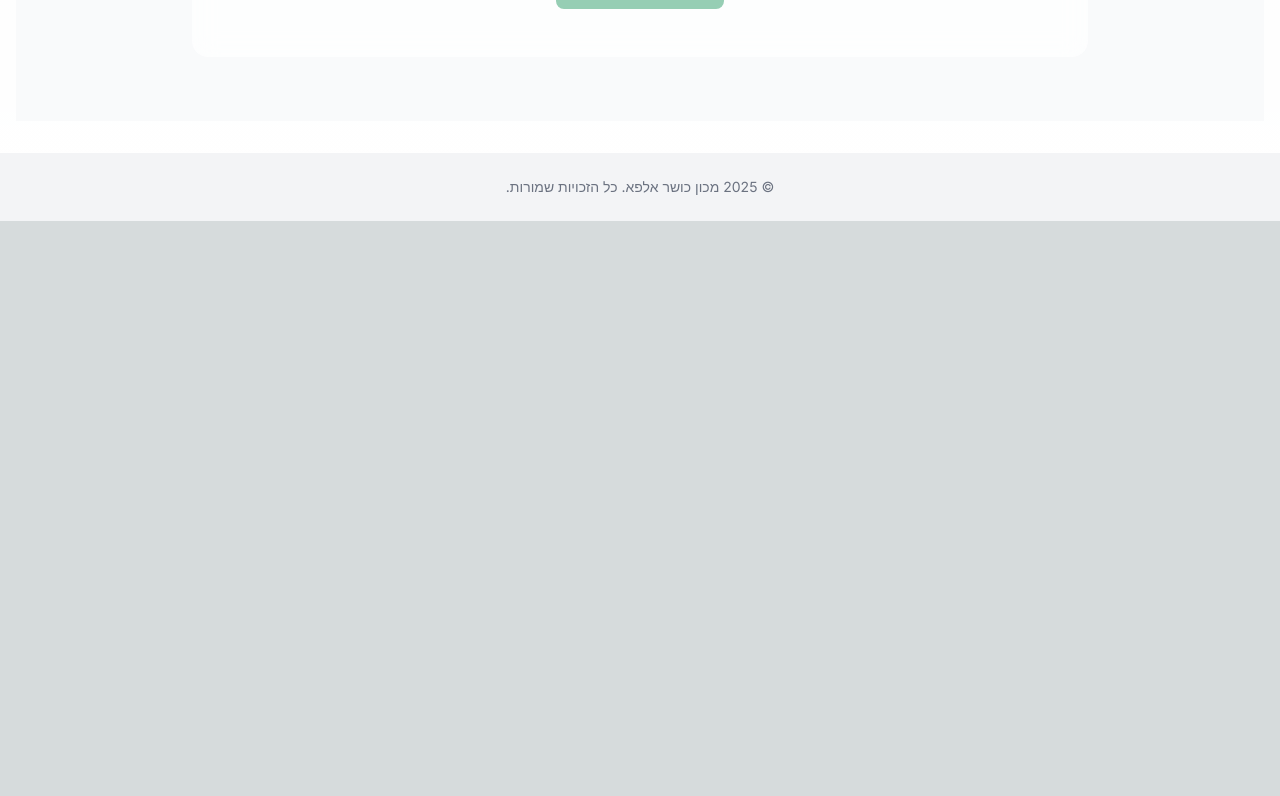
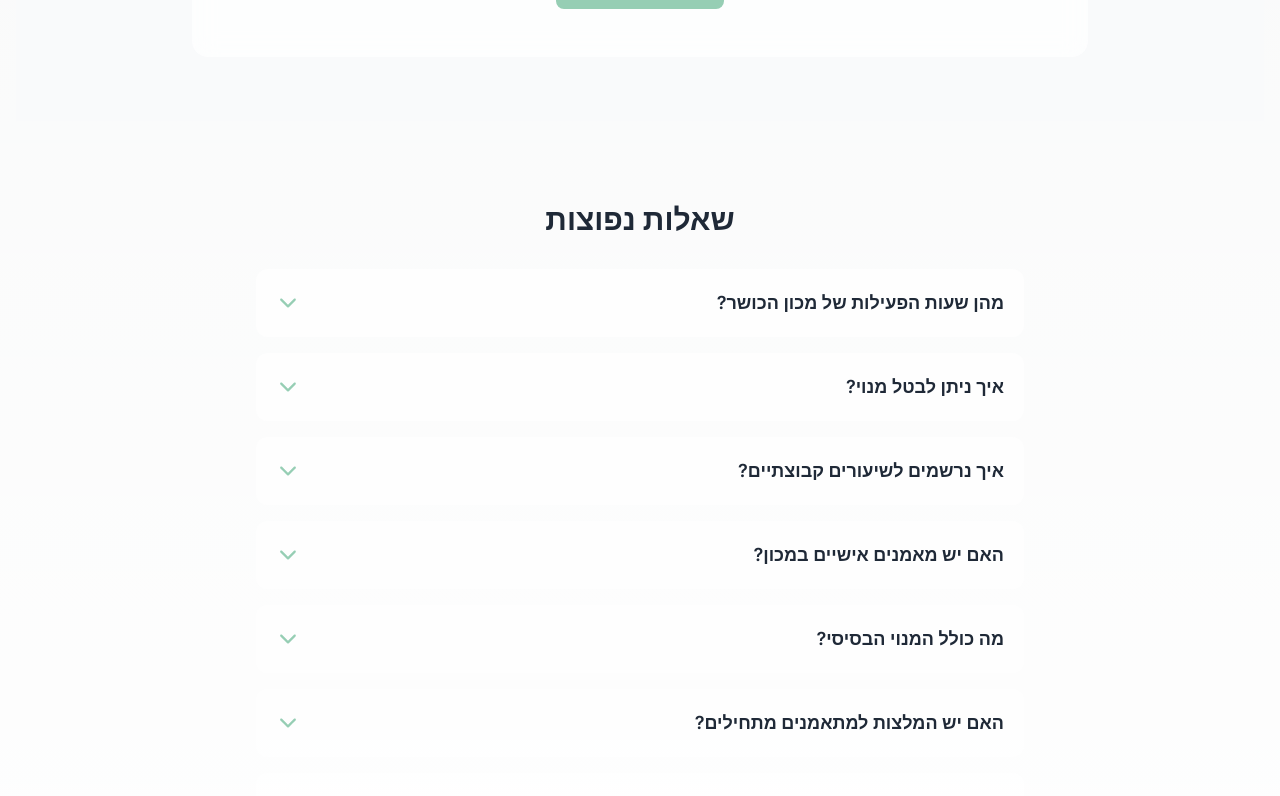
Before and after one commit to Webis-sites/webis-site-mkvn-kvshr-alpa-1744144859544, a Next.js app: page / in a window 1280 px wide. Shown: the part 7659-8455 px from the top of the page. Before the commit the page ends 7880 px from the top, so only its background shows below. Built offline with nearby package versions, Linux system fonts and the light colour scheme.

Commit message:
Add FAQSection component to page

```diff
--- a/src/app/page.tsx
+++ b/src/app/page.tsx
@@ -11,6 +11,7 @@ import TrainersSection from '../components/TrainersSection';
 import TestimonialsSection from '../components/TestimonialsSection';
 import ClassSchedule from '../components/ClassSchedule';
 import BookingSection from '../components/BookingSection';
+import FAQSection from '../components/FAQSection';
 
 export default function HomePage() {
   return (
@@ -27,6 +28,7 @@ export default function HomePage() {
     <TestimonialsSection />
     <ClassSchedule />
     <BookingSection />
+    <FAQSection />
   </main>
 
       <footer className="py-6 bg-gray-100 dark:bg-gray-800">
```
